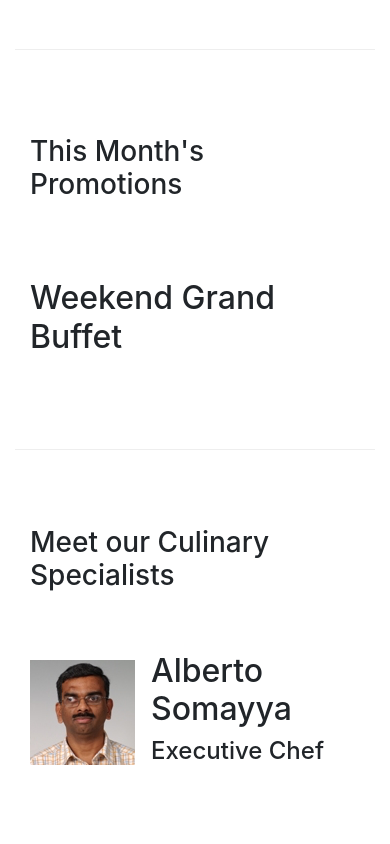
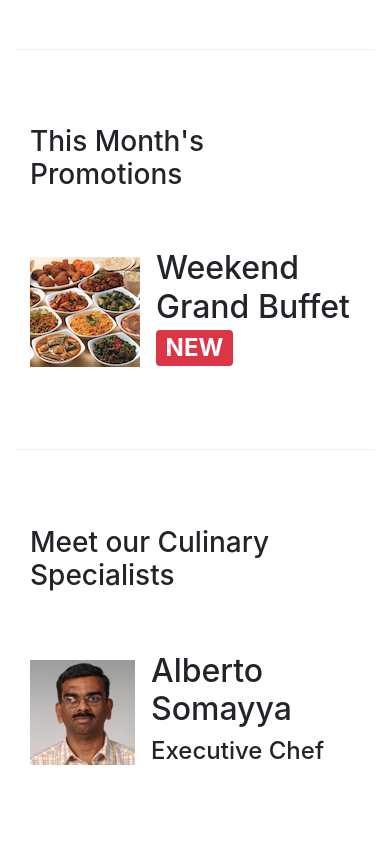
Before and after one commit to steliosgnl/conFusion, a website: page index.html in a window 390 px wide. Shown: the part 780-1624 px from the top of the page. Drawn offline with nearby package versions, Linux system fonts and the light colour scheme.

Commit message:
Assignment 2 v.3 2nd Paragraph - img right

```diff
--- a/index.html
+++ b/index.html
@@ -53,7 +53,7 @@
             </div>
             <div class="col col-sm order-sm-first col-md">
                 <div class="media">
-                    <img class="d-flex mr-3 img0thubnail align-self-center"
+                    <img class="d-flex mr-3 img-thubnail align-self-center"
                         src="img/uthappizza.png" alt="uthappizza">
                         <div class="media-body">
                             <h2 class="mt-0">Uthappizza <span class="badge badge-danger">HOT</span> <span class="badge badge-pill badge-secondary">$4.99</span></h2>
@@ -64,12 +64,18 @@
         </div>
 
         <div class="row row-content align-items-center">
-            <div class="col-12 col-sm-4 col-md-3">
+            <div class="col-12 col-sm-4 order-sm-first col-md-3">
                 <h3>This Month's Promotions</h3>
             </div>
-            <div class="col col-sm col-md">
-                <h2>Weekend Grand Buffet</h2>
-                <p class="d-none d-sm-block">Featuring mouthwatering combinations with a choice of five different salads, six enticing appetizers, six main entrees and five choicest desserts. Free flowing bubbly and soft drinks. All for just $19.99 per person </p>
+            <div class="col col-sm  col-md">
+                <div class="media">
+                    <img class="d-flex mr-3 img-thubnail align-self-center order-sm-last"
+                        src="img/buffet.png" alt="bufet">
+                        <div class="media-body">
+                        <h2>Weekend Grand Buffet <span class="badge badge-danger">NEW</span></h2>
+                        <p class="d-none d-sm-block">Featuring mouthwatering combinations with a choice of five different salads, six enticing appetizers, six main entrees and five choicest desserts. Free flowing bubbly and soft drinks. All for just $19.99 per person </p>
+                    </div>
+                </div>
             </div>
         </div>
 
```
